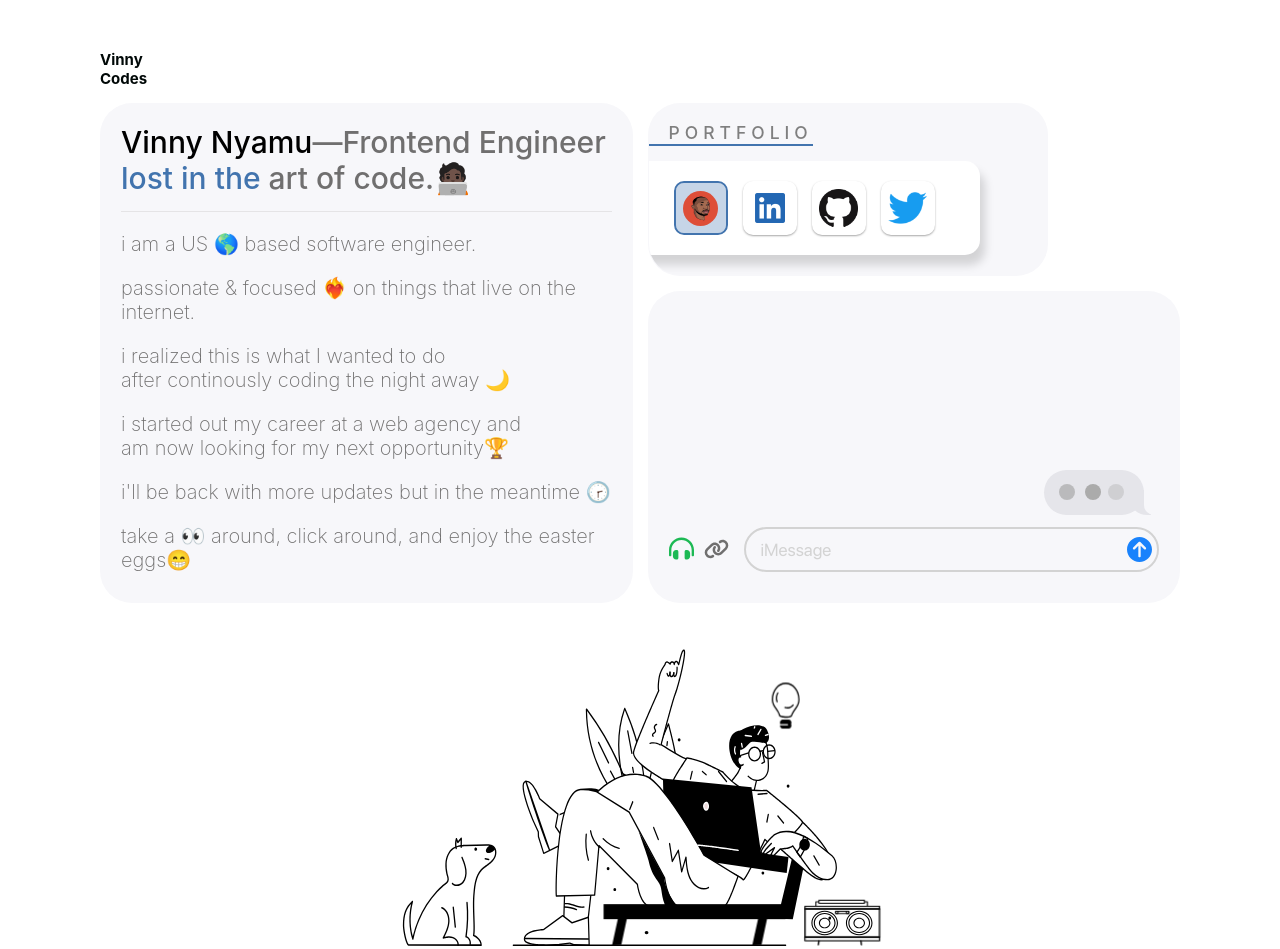
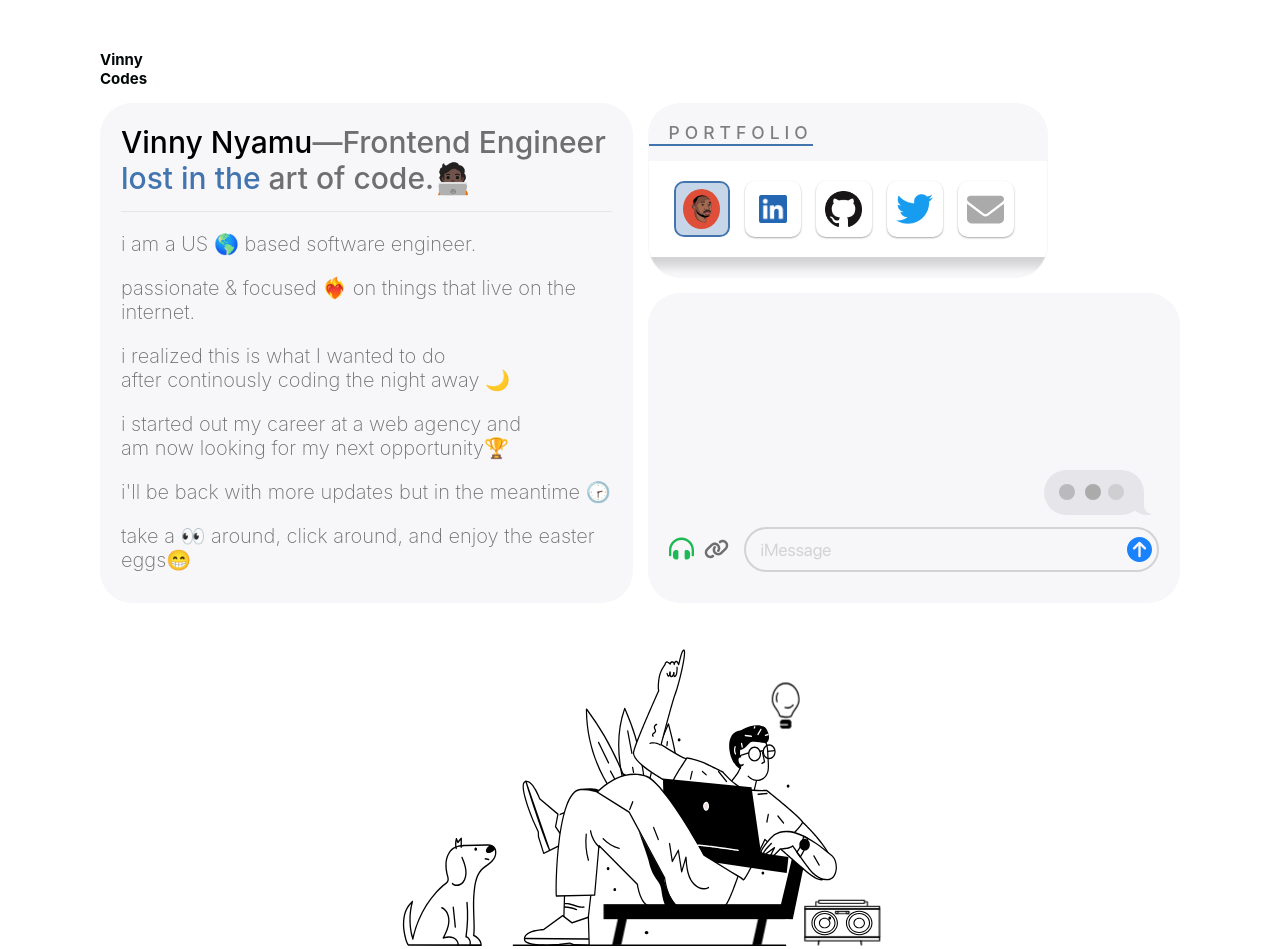
Before and after one commit to VinnyCanCode/Portfolio, a website built with webpack: page src/index.html in a window 1280 px wide. Built offline with nearby package versions, Linux system fonts and the light colour scheme; a web font is replaced by a local one.

Commit message:
added email to nav, removed new window on portfolio clicks

```diff
--- a/src/index.html
+++ b/src/index.html
@@ -115,23 +115,23 @@
 
             <nav class="nav apple-bubble">
                 <div class="tool-tip">
-                    <a href="" class="tool-tip__item -active" data-tooltip="portfolio">Portfolio</a>
-                    <a href="" class="tool-tip__item" data-tooltip="linkedIn">LinkedIn</a>
-                    <a href="" class="tool-tip__item" data-tooltip="github">Github</a>
-                    <a href="" class="tool-tip__item" data-tooltip="twitter">Twitter</a>
+                    <a href="./old-portfolio.html" class="tool-tip__item -active" data-tooltip="portfolio">Portfolio</a>
+                    <a href="https://www.linkedin.com/in/vincentnyamu/" target="_blank" class="tool-tip__item" data-tooltip="linkedIn">LinkedIn</a>
+                    <a href="https://github.com/vinnycodes" class="tool-tip__item" target="_blank" data-tooltip="github">Github</a>
+                    <a href="https://twitter.com/vinny_codes" class="tool-tip__item" target="_blank" data-tooltip="twitter">Twitter</a>
+                    <a href="mailto:vincenyamu@gmail.com" class="tool-tip__item" data-tooltip="email">Email</a>
                 </div>
                 <div class="nav__container">
                     <a
                         class="nav__icon portfolio -active"
                         href="./old-portfolio.html"
-                        target="_blank"
                         data-navController="portfolio"
                     >
                         <img src="./imgs/old-portfolio-icon.png" alt="old-portfolio link" />
                     </a>
                     <a
                         class="nav__icon linkedin"
-                        href="LinkedIn"
+                        href="https://www.linkedin.com/in/vincentnyamu/"
                         target="_blank"
                         data-navController="linkedIn"
                     >
@@ -139,7 +139,7 @@
                     </a>
                     <a
                         class="nav__icon github"
-                        href="Github"
+                        href="https://github.com/vinnycodes"
                         target="_blank"
                         data-navController="github"
                     >
@@ -147,11 +147,20 @@
                     </a>
                     <a
                         class="nav__icon twitter"
-                        href="Twitter"
+                        href="https://twitter.com/vinny_codes"
                         target="_blank"
                         data-navController="twitter"
                     >
                         <img src="./imgs/twitter-new.png" alt="twitter link" />
+                    </a>
+                    <a
+                        class="nav__icon email"
+                        href="mailto:vincenyamu@gmail.com"
+                        data-navController="email"
+                    >
+                        <svg fill="#aaa"  xmlns="http://www.w3.org/2000/svg" viewBox="0 0 512 512">
+                            <path d="M48 64C21.5 64 0 85.5 0 112c0 15.1 7.1 29.3 19.2 38.4L236.8 313.6c11.4 8.5 27 8.5 38.4 0L492.8 150.4c12.1-9.1 19.2-23.3 19.2-38.4c0-26.5-21.5-48-48-48H48zM0 176V384c0 35.3 28.7 64 64 64H448c35.3 0 64-28.7 64-64V176L294.4 339.2c-22.8 17.1-54 17.1-76.8 0L0 176z"/>
+                        </svg>
                     </a>
                 </div>
             </nav>
--- a/src/scss/layout/_nav.scss
+++ b/src/scss/layout/_nav.scss
@@ -27,13 +27,14 @@
         justify-content: center;
         overflow: hidden;
 
-        width: 54px;
-        height: 54px;
+        width: 56px;
+        height: 56px;
         padding: .75rem;
 
         background-color: white;
         box-shadow: 0 1px 2px 0 rgba(0,0,0, .35);
         border-radius: 10px;
+        border: 2px solid transparent;
 
         position: relative;
 
@@ -49,8 +50,8 @@
 
             img {
                 border-radius: 50%;
-                height: 100%;
-                object-fit: cover;
+                height: 40px;
+                width: 40px;
             }
         }
 
@@ -68,6 +69,11 @@
                 box-shadow: inset 0 0 0 5px rgba(#4274ae, .3);
             }
         }
+        &.email {
+            &.-active {
+                box-shadow: inset 0 0 0 25px rgba(#4274ae, .3);
+            }
+        }
 
         img {
             width: 100%;
@@ -76,7 +82,7 @@
 
         &.-active {
             box-shadow: inset 0 0 0 15px rgba(#4274ae, .3);
-            border: 2px solid #4274ae;
+            border-color: #4274ae;
         }
 
     }
```
Also changed, not shown: dist/css/main.css.
